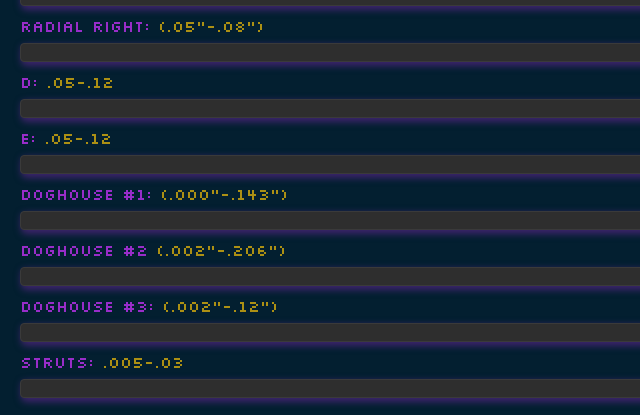
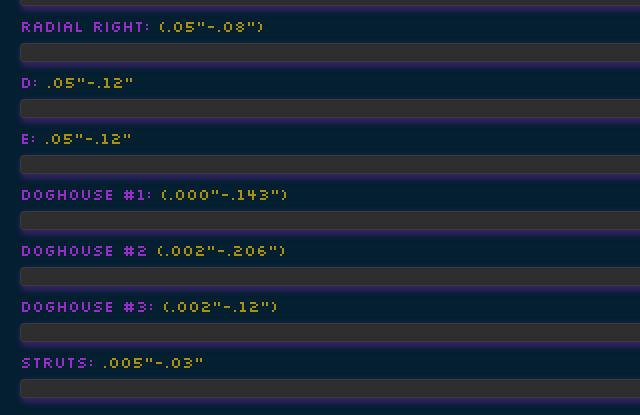
Before and after one commit to Marcc24k/TR-RIG, a plain HTML site: page index.html in a window 1280 px wide. Shown: the part 225-640 px from the top of the page, 0-640 px from the left. Drawn offline with Linux system fonts and the light colour scheme.

Commit message:
fixed typos on measurements

```diff
--- a/index.html
+++ b/index.html
@@ -37,13 +37,13 @@
 
         </div>
         <div class="question">
-            <label for="question4">D:<span class="examp"> .05-.12</span></label>
+            <label for="question4">D:<span class="examp"> .05"-.12"</span></label>
             <input type="text" class="inputData" id="question4" name="question4">
             <div class="isNanData" id="deltaOut"></div>
 
         </div>
         <div class="question">
-            <label for="question5">E:<span class="examp"> .05-.12</span></label>
+            <label for="question5">E:<span class="examp"> .05"-.12"</span></label>
             <input type="text" class="inputData" id="question5" name="question5">
             <div class="isNanData" id="echoOut"></div>
 
@@ -67,7 +67,7 @@
 
         </div>
         <div class="question">
-            <label for="question9">Struts:<span class="examp"> .005-.03</span></label>
+            <label for="question9">Struts:<span class="examp"> .005"-.03"</span></label>
             <input type="text" class="inputData" id="question7" name="question7">
             <div class="isNanData" id="strutOut"></div>
 
```
